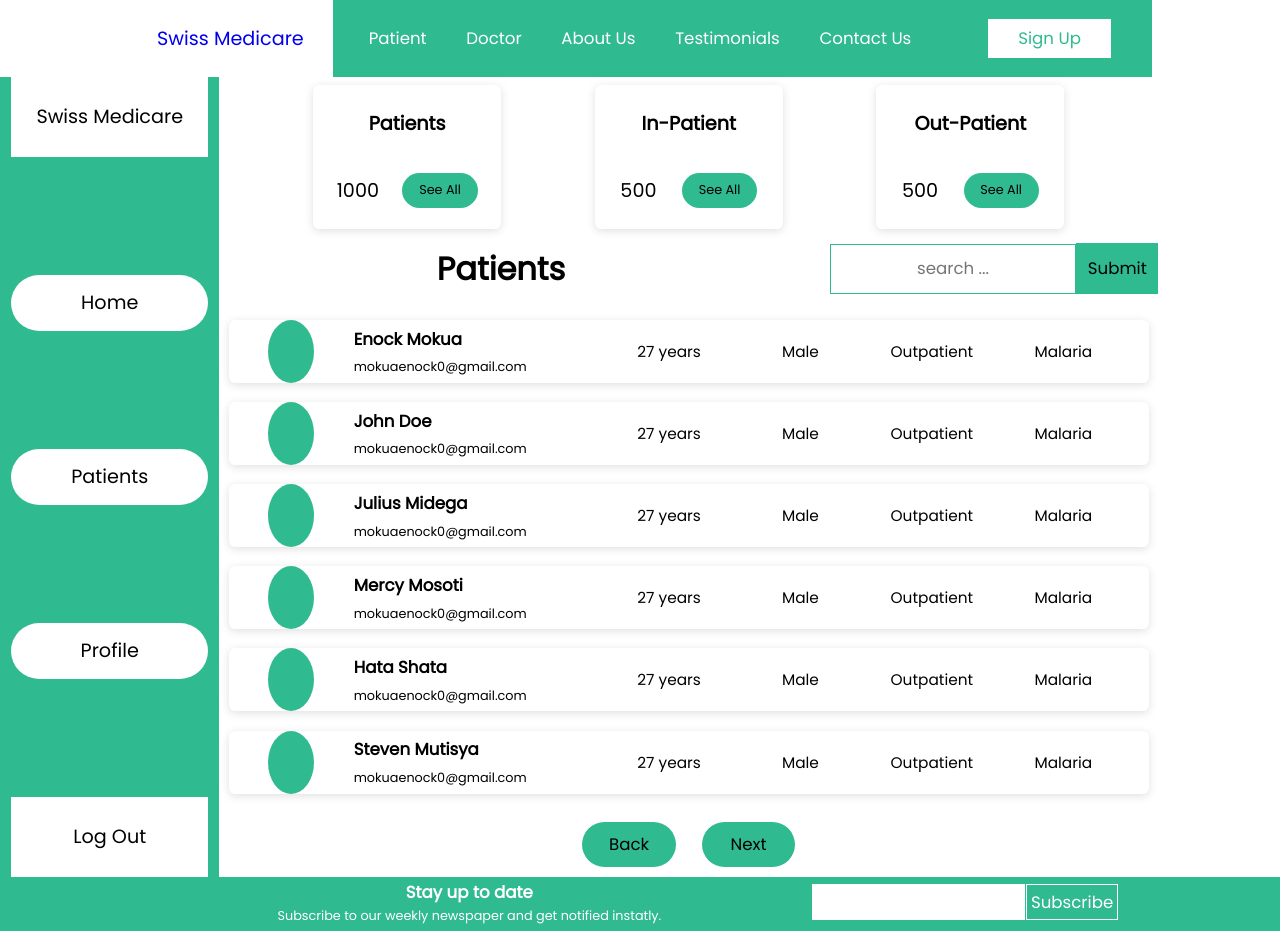
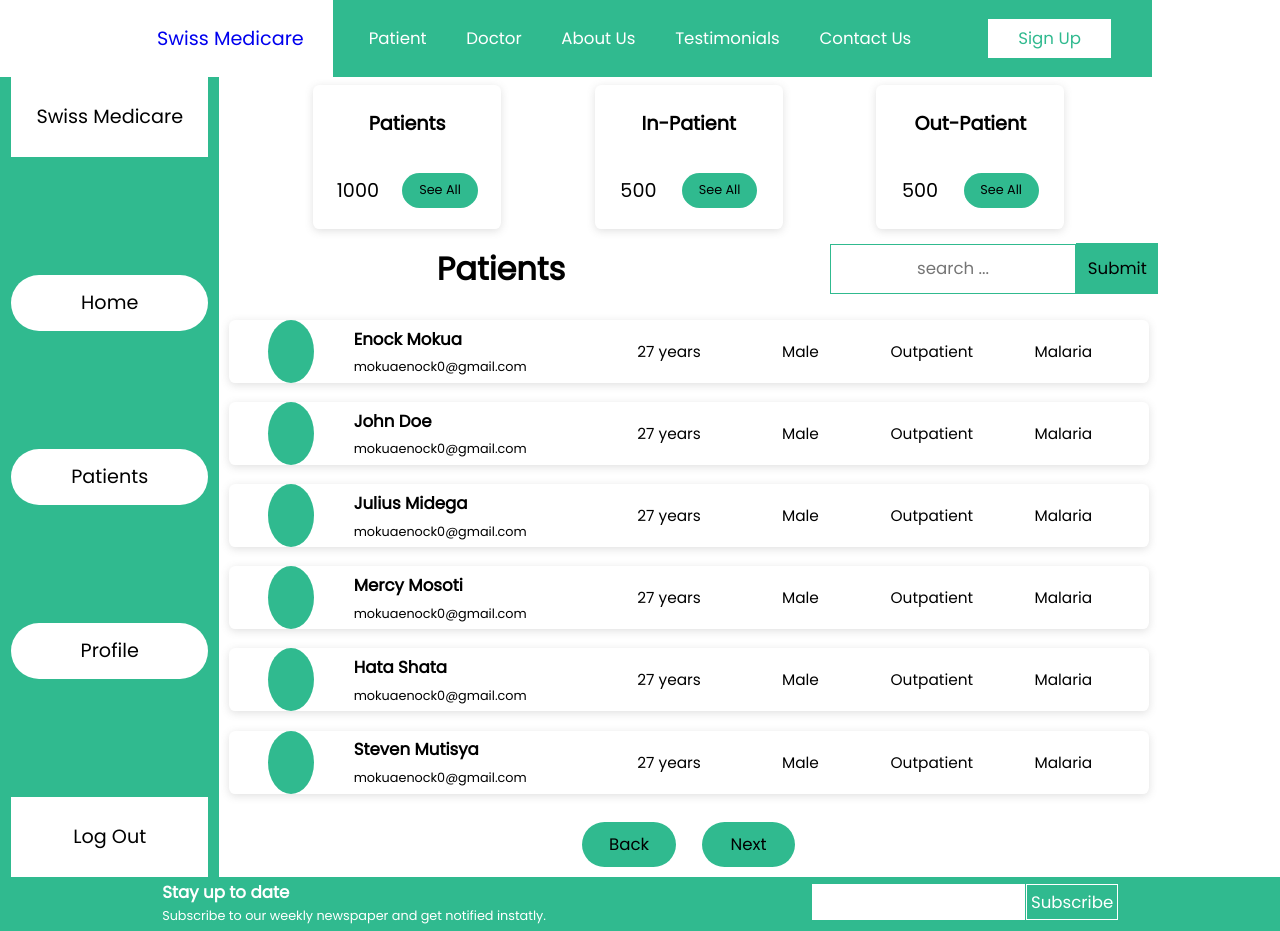
Before and after one commit to MokuaEnock/swiss, a React (Create React App) app: page /doctor/list in a window 1280 px wide. Shown: the top 931 px of the page. Built offline with nearby package versions, Linux system fonts and the light colour scheme.

Commit message:
adjust header to left

```diff
--- a/src/App.css
+++ b/src/App.css
@@ -104,7 +104,6 @@ footer {
 }
 
 footer * {
-  /* border: thin solid black; */
   color: white;
 }
 
@@ -125,7 +124,7 @@ footer > div {
   display: flex;
   flex-direction: column;
   justify-content: space-evenly;
-  align-items: center;
+  align-items: flex-start;
   width: 60%;
   height: 100%;
   font-size: 1vw;
@@ -133,10 +132,12 @@ footer > div {
 
 #letter-header > h4 {
   font-size: 1.3vw;
+  text-align: left;
 }
 
 #letter-header > p {
   font-size: 1vw;
+  text-align: left;
 }
 
 #letter-form {
@@ -161,7 +162,6 @@ footer > div {
   width: 30%;
   font-size: 1.3vw;
   height: 70%;
-
   background-color: #30ba8f;
   border: white thin solid;
 }
@@ -181,10 +181,6 @@ footer > div {
   flex-direction: column;
   justify-content: flex-start;
   align-items: flex-start;
-}
-
-#footer-image {
-  /* border: thin solid black; */
 }
 
 .footer-span > h5 {
```
